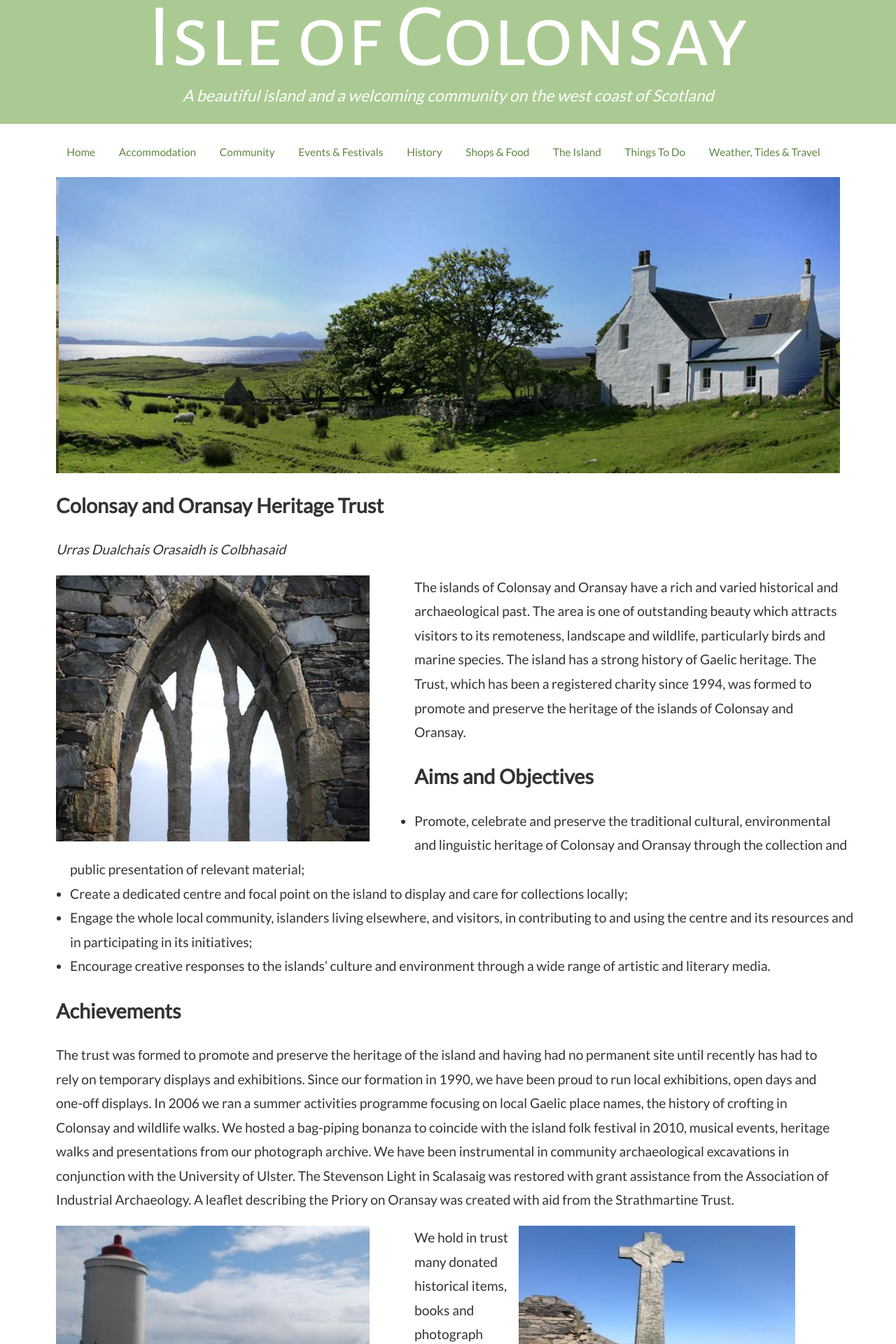
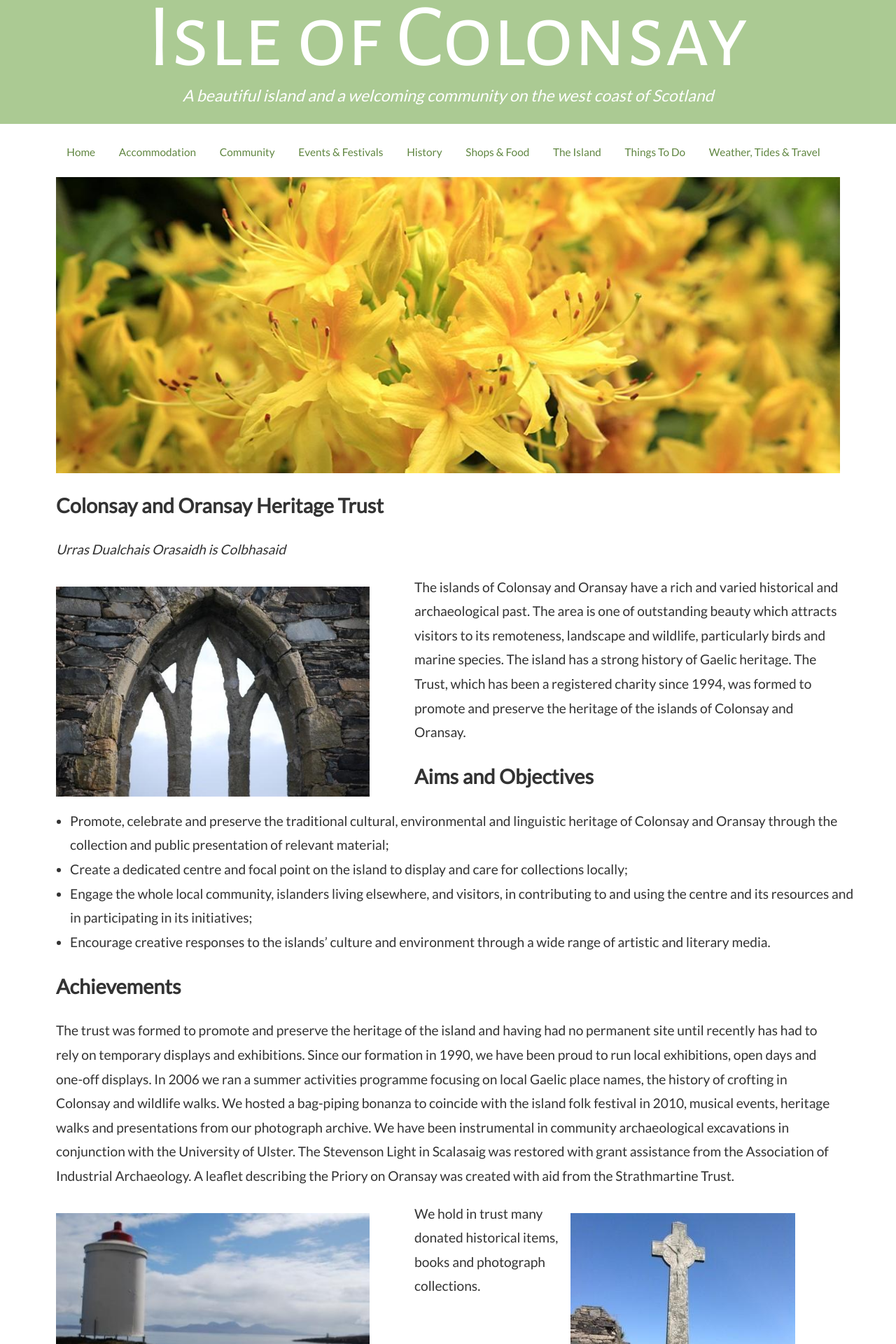
Before and after one commit to dmcnich/cholasa, a Jekyll site: the page built from our-community/colonsay-and-oransay-heritage-trust.md, in a window 1280 px wide. Shown: the top 1920 px of the page at 70% size. Built offline with Jekyll 4.4.1, drawn with Linux system fonts in a browser that asks for light colours; some of the changed text lies outside the part shown.

Commit message:
Autogeneration of banner and news slideshows

```diff
--- a/_config.yml
+++ b/_config.yml
@@ -31,14 +31,18 @@
     values:
       layout: "default"
 
+collections:
+  banners:
+    output: true
+
 # Exclude from processing.
 # The following items will not be processed, by default. Create a custom list
 # to override the default setting.
-# exclude:
-#   - Gemfile
-#   - Gemfile.lock
-#   - node_modules
-#   - vendor/bundle/
-#   - vendor/cache/
-#   - vendor/gems/
-#   - vendor/ruby/
+#exclude:
+#  - Gemfile
+#  - Gemfile.lock
+#  - node_modules
+#  - vendor/bundle/
+#  - vendor/cache/
+#  - vendor/gems/
+#  - vendor/ruby/
--- a/_includes/banner.html
+++ /dev/null
@@ -1,11 +0,0 @@
-<div id="images">
-    <div class='wrapper'>
-        <img src="{{ site.url }}{{ site.baseurl }}/images/KiloranBayColonsay.jpg" />
-        <img src="{{ site.url }}{{ site.baseurl }}/images/BaleromindubhPanorama.jpg" />
-        <img src="{{ site.url }}{{ site.baseurl }}/images/HighlandCattleRelaxingInTheJuneSunshine.jpg" />
-        <img src="{{ site.url }}{{ site.baseurl }}/images/AzaleasInColonsayHouseGardens.jpg" />
-        <img src="{{ site.url }}{{ site.baseurl }}/images/VisitorsEnjoyingKiloranBay.jpg" />
-        <img src="{{ site.url }}{{ site.baseurl }}/images/CowrieShellsAndOthers.jpg" />
-        <img src="{{ site.url }}{{ site.baseurl }}/images/KiloranBayColonsay.jpg" />
-    </div>
-</div>
--- a/_includes/footer.html
+++ /dev/null
@@ -1,20 +0,0 @@
-<footer>
-    <div>
-        <div>
-            <p><a href="http://corncrake.org.uk"><img src="{{ site.url }}{{ site.baseurl }}/images/corncrake.png" /></a></p>
-            <p><a href="https://www.ruralnetwork.scot/funding/leader"><img src="{{ site.url }}{{ site.baseurl }}/images/leader.png" /></a> <a href="http://www.hie.co.uk"><img src="{{ site.url }}{{ site.baseurl }}/images/hie.png" /></a></p>
-        </div>
-        <div>
-            <p>Find us on:</p>
-            <ul>
-                <li id="tripadvisor"><a href="https://www.tripadvisor.co.uk/Tourism-g562664-Isle_of_Colonsay_The_Hebrides_Scotland-Vacations.html">TripAdvisor &raquo;</a></li>
-                <li id="facebook"><a href="http://www.facebook.com/pages/Friends-of-Colonsay/155213141193434">Facebook &raquo;</a></li>
-                <li id="youtube"><a href="https://www.youtube.com/results?search_query=colonsay">Youtube &raquo;</a></li>
-            </ul>
-        </div>
-        <div>
-            <p>Banner photos &copy; Ruari Cumming ARPS:<br /><a href="http://www.hebridean-island-images.com">www.Hebridean-Island-Images.com</a></p>
-        </div>
-    </div>
-    <p>&copy; 2018 Colonsay Community Development Company - <a href="{{ site.url }}{{ site.baseurl }}/island/about-us">Contact Us</a></p>
-</footer>
--- a/_includes/nav.html
+++ /dev/null
@@ -1,19 +0,0 @@
-<nav role="navigation">
-    <ul>
-        <li><a href="{{ site.url }}{{ site.baseurl }}/">Home</a></li>
-        <li><a href="{{ site.url }}{{ site.baseurl}}/accommodation.html">Accommodation</a></li>
-        {% assign pages = site.pages | group_by: 'category' | sort: 'name' %}
-        {% for cat in pages %}
-            {% if cat.name != '' %}
-        <li>{{ cat.name }}
-            <ul>
-              {% assign items = cat.items %}
-              {%- for item in items -%}
-                <li><a href="{{ site.url }}{{ site.baseurl }}{{ item.url }}">{{ item.title }}</a></li>
-              {% endfor %}
-            </ul>
-        </li>
-            {% endif %}
-        {% endfor %}
-    </ul>
-</nav>
--- a/_includes/news.html
+++ /dev/null
@@ -1,12 +0,0 @@
-<section id="news">
-    <h2>Latest News</h2>
-        <div>
-        {% for post in site.posts reversed %}
-            <div class="item {% if post == site.posts.last %}active{% endif %}">
-                <strong> {{ post.date | date_to_long_string }}- {{ post.title }}</strong>
-                <p>{{ post.time }} {{ post.place }}</p>
-                <p>{{ post.content }}</p>
-            </div>
-        {% endfor %}
-    </div>
-</section>
--- a/_layouts/default.html
+++ b/_layouts/default.html
@@ -19,18 +19,80 @@
         <p><a href="{{ site.url }}{{ site.baseurl }}/" title="Home">{{ site.description }}</a></p>
     </header>
 
-{% include nav.html %}
+    <nav role="navigation">
+        <ul>
+            <li><a href="{{ site.url }}{{ site.baseurl }}/">Home</a></li>
+            <li><a href="{{ site.url }}{{ site.baseurl}}/accommodation.html">Accommodation</a></li>
+            {% assign pages = site.pages | group_by: 'category' | sort: 'name' %}
+            {% for cat in pages %}
+                {% if cat.name != '' %}
+            <li>{{ cat.name }}
+                <ul>
+                  {% assign items = cat.items %}
+                  {%- for item in items -%}
+                    <li><a href="{{ site.url }}{{ site.baseurl }}{{ item.url }}">{{ item.title }}</a></li>
+                  {% endfor %}
+                </ul>
+            </li>
+                {% endif %}
+            {% endfor %}
+        </ul>
+    </nav>
 
-{% include banner.html %}
+    <div id="images">
+        <div class='wrapper'>
+                {% for image in site.collections.first.files %}
+            <img src="{{ image.path | remove: '_' | absolute_url }}" />
+                {% endfor %}
+            <img src="{{ site.collections.first.files.first.path | remove: '_' | absolute_url }}" />
+        </div>
+    </div>
 
-    <section id="main-content">
-        <h2 class="page-header">{{ page.title }}</h2>
+    <section>
+        <h2 id="main-content">{{ page.title }}</h2>
             {{ content | markdownify }}
     </section>
 
-{% include news.html %}
+    <section id="news">
+        <div>
+        <h2>Latest News</h2>
+            <div>
+            {% for post in site.posts reversed %}
+                <div>
+                    <strong> {{ post.date | date_to_long_string }}- {{ post.title }}</strong>
+                    <p>{{ post.time }} {{ post.place }}</p>
+                    {{ post.content }}
+                </div>
+            {% endfor %}
+                <div>
+                    <strong> {{ site.posts.last.date | date_to_long_string }}- {{ site.posts.last.title }}</strong>
+                    <p>{{ site.posts.last.time }} {{ site.posts.last.place }}</p>
+                    {{ site.posts.last.content }}
+                </div>
+        </div>
+        </div>
+    </section>
 
-{% include footer.html %}
+    <footer>
+        <div>
+            <div>
+                <p><a href="http://corncrake.org.uk"><img src="{{ site.url }}{{ site.baseurl }}/images/corncrake.png" /></a></p>
+                <p><a href="https://www.ruralnetwork.scot/funding/leader"><img src="{{ site.url }}{{ site.baseurl }}/images/leader.png" /></a> <a href="http://www.hie.co.uk"><img src="{{ site.url }}{{ site.baseurl }}/images/hie.png" /></a></p>
+            </div>
+            <div>
+                <p>Find us on:</p>
+                <ul>
+                    <li id="tripadvisor"><a href="https://www.tripadvisor.co.uk/Tourism-g562664-Isle_of_Colonsay_The_Hebrides_Scotland-Vacations.html">TripAdvisor &raquo;</a></li>
+                    <li id="facebook"><a href="http://www.facebook.com/pages/Friends-of-Colonsay/155213141193434">Facebook &raquo;</a></li>
+                    <li id="youtube"><a href="https://www.youtube.com/results?search_query=colonsay">Youtube &raquo;</a></li>
+                </ul>
+            </div>
+            <div>
+                <p>Banner photos &copy; Ruari Cumming ARPS:<br /><a href="http://www.hebridean-island-images.com">www.Hebridean-Island-Images.com</a></p>
+            </div>
+        </div>
+        <p>&copy; 2018 Colonsay Community Development Company - <a href="{{ site.url }}{{ site.baseurl }}/island/about-us">Contact Us</a></p>
+    </footer>
 
 </body>
 </html>
--- a/our-community/colonsay-and-oransay-heritage-trust.md
+++ b/our-community/colonsay-and-oransay-heritage-trust.md
@@ -5,7 +5,7 @@
 
 *Urras Dualchais Orasaidh is Colbhasaid*
 
-<img class="media-element file-default img-responsive" data-delta="14" typeof="foaf:Image" src="{{ site.url }}{{ site.baseurl }}/images/COHT/priory_0.jpg" width="567" height="380" alt="" />
+![Oransay Priory]({{ site.url }}{{ site.baseurl }}/images/COHT/priory_0.jpg)
 
 The islands of Colonsay and Oransay have a rich and varied historical and archaeological past. The area is one of outstanding beauty which attracts visitors to its remoteness, landscape and wildlife, particularly birds and marine species. The island has a strong history of Gaelic heritage. The Trust, which has been a registered charity since 1994, was formed to promote and preserve the heritage of the islands of Colonsay and Oransay.
 
@@ -20,17 +20,18 @@
 
 The trust was formed to promote and preserve the heritage of the island and having had no permanent site until recently has had to rely on temporary displays and exhibitions. Since our formation in 1990, we have been proud to run local exhibitions, open days and one-off displays. In 2006 we ran a summer activities programme focusing on local Gaelic place names, the history of crofting in Colonsay and wildlife walks. We hosted a bag-piping bonanza to coincide with the island folk festival in 2010, musical events, heritage walks and presentations from our photograph archive. We have been instrumental in community archaeological excavations in conjunction with the University of Ulster. The Stevenson Light in Scalasaig was restored with grant assistance from the Association of Industrial Archaeology. A leaflet describing the Priory on Oransay was created with aid from the Strathmartine Trust.
 
-<img height="225" style="width: 57.54%; height: 325px;" class="media-element file-side-image-left img-responsive" data-delta="4" typeof="foaf:Image" src="{{ site.url }}{{ site.baseurl }}/images/COHT/light%20house.jpg" width="460" alt="" /><img height="473" style="width: 35.3%; height: 323px;" class="media-element file-side-image-right img-responsive" data-delta="5" typeof="foaf:Image" src="{{ site.url }}{{ site.baseurl }}/images/COHT/Cross.jpg" width="321" alt="" />
+![The Lighthouse]({{ site.url }}{{ site.baseurl }}/images/COHT/light%20house.jpg)
+![The cross]({{ site.url }}{{ site.baseurl }}/images/COHT/Cross.jpg)
 
 We hold in trust many donated historical items, books and photograph collections.
 
-<img class="media-element file-default img-responsive" data-delta="7" typeof="foaf:Image" src="{{ site.url }}{{ site.baseurl }}/images/COHT/Scalasaig%20Hotel.jpg" width="343" height="257" alt="" />
+![The Hotel]({{ site.url }}{{ site.baseurl }}/images/COHT/Scalasaig%20Hotel.jpg)
 
 ### Exhibition Centre
 
 Old Generator Shed, Port Mor
 
-<img class="media-element file-default img-responsive" data-delta="8" typeof="foaf:Image" src="{{ site.url }}{{ site.baseurl }}/images/COHT/old%20heritage.jpg" width="642" height="429" alt="" />
+![The old heritage centre]({{ site.url }}{{ site.baseurl }}/images/COHT/old%20heritage.jpg)
 
 In 2012 the Trust was offered, courtesy of Colonsay Estate, the use of a redundant Generator Shed at Port Mor on the west side of the island to house exhibitions and display materials until such time as a more permanent purpose-built centre could be achieved, which is the long term goal of the Trust.
 
@@ -40,18 +41,18 @@
 
 Kilchattan
 
-<img class="media-element file-default img-responsive" data-delta="9" typeof="foaf:Image" src="{{ site.url }}{{ site.baseurl }}/images/COHT/new%20heritage.jpg" width="600" height="450" alt="" />
+![The new heritage centre]({{ site.url }}{{ site.baseurl }}/images/COHT/new%20heritage.jpg)
 
 In 2016 Colonsay and Oransay Heritage Trust was generously offered the Baptist Church in Kilchattan as a centre to display of the collection of items that the Trust holds. It has also served as a superb venue for events and workshops, particularly during the Spring Festival held annually on the island.
 
-<img class="media-element file-side-image-left img-responsive" data-delta="10" typeof="foaf:Image" src="{{ site.url }}{{ site.baseurl }}/images/COHT/window%20display.jpg" width="460" height="345" alt="" />
-<img class="media-element file-side-image-right img-responsive" data-delta="12" typeof="foaf:Image" src="{{ site.url }}{{ site.baseurl }}/images/COHT/bones%20cabinet.jpg" width="460" height="346" alt="" />
+![ The window display]({{ site.url }}{{ site.baseurl }}/images/COHT/window%20display.jpg)
+![Bones in a cabinet]({{ site.url }}{{ site.baseurl }}/images/COHT/bones%20cabinet.jpg)
 
 The Baptist Church has a strong history on Colonsay which stems from 1812 when the Rev. Dugald Sinclair, touring the Highlands &amp; Western Isles, first visited. After attempting to leave and being beaten back by the wind on three occasions, he took it as a message that the Lord had a need for him on the island.
 
 The congregation thrived and in 1879 the current church building was erected, seating 100 people. It has continued in use since then but a declining congregation led to the decision to donate it to the Trust and herald a new chapter in its use and function.
 
-<img class="media-element file-default img-responsive" data-delta="13" typeof="foaf:Image" src="{{ site.url }}{{ site.baseurl }}/images/COHT/new%20heritage%202.jpg" width="600" height="450" alt="" />
+![The new heritage centre, again]({{ site.url }}{{ site.baseurl }}/images/COHT/new%20heritage%202.jpg)
 
 ## Membership and Website
 
@@ -59,4 +60,4 @@
 
 Further information about the Trust and Membership can be found on our website, currently under construction.
 
-<a href="http://www.colonsaycaptured.com/">www.colonsaycaptured.com</a>
+<http://www.colonsaycaptured.com>
--- a/style.scss
+++ b/style.scss
@@ -1,5 +1,9 @@
 ---
 ---
+{% assign imagenumber = site.collections.first.files | size %}
+{% assign newsnumber = site.posts | size %}
+{% assign imageslides = imagenumber | plus:1 %}
+{% assign newsslides = newsnumber | plus:1 %}
 
 @import url('https://fonts.googleapis.com/css?family=Alegreya+Sans+SC|Lato');
 
@@ -20,6 +24,10 @@
     margin: 0 auto;
 }
 
+h3 {
+    clear: both;
+}
+
 a {
     text-decoration: none;
     color: #de873a;
@@ -36,9 +44,31 @@
     width: 100%;
 }
 
-p, div, ul, h2 {
+p, div, ul, h2, h3 {
     max-width: 70rem;
     margin: 1em auto;
+}
+
+section img {
+    max-width: 40%;
+    float: left;
+    margin-right: 4rem;
+    margin-top: 1rem;
+    &:nth-of-type(2n) {
+        float:right;
+    }
+}
+
+blockquote {
+    background-color: #a8d5e2;
+    &:before { content: "";
+        position: absolute;
+        background: #a8d5e2;
+        top: 0;
+        bottom: 0;
+        width: 9999em;
+        right: 99.9%;
+    }
 }
 
 header {
@@ -62,11 +92,6 @@
             color:inherit;
         }
     }
-}
-
-#skip-link {
-    position:absolute;
-    top:-200rem;
 }
 
 nav {
@@ -124,7 +149,6 @@
 footer {
     background: #abca93;
     color: #fff;
-    min-height: 25rem;
     & div {
         max-width:70rem;
         margin: 0 auto;
@@ -140,13 +164,22 @@
     }
     & > p {
         max-width: 70rem;
-        float: left;
         text-align: center;
-        margin: 2em auto;
+        padding: 2em;
+        margin: 0 auto;
+        clear:both;
     }
     & img {
         margin:0.5em;
     }
+    & ul {
+        list-style-type: none;
+    }
+}
+
+#skip-link {
+    position:absolute;
+    top:-200rem;
 }
 
 #images {
@@ -155,9 +188,9 @@
     max-width: 70rem;
     margin: 0 auto;
     & div {
-        width: 700vw;
-        max-width: 490rem;
-        -webkit-animation: slide 30s ease infinite;
+        width: {{ imageslides }}*100vw;
+        max-width: {{ imageslides }}*70rem;
+        -webkit-animation: imageslide {{ imagenumber }}*12s ease infinite;
     }
     & img {
         float: left;
@@ -167,14 +200,16 @@
 }
 
 #news {
+    background-color: #eee;
+    & > div {
         overflow: hidden;
         width: 100vw;
         max-width: 70rem;
         margin: 0 auto;
         & > div {
-        width: 200vw;
-        max-width: 140rem;
-        -webkit-animation: slide 18s ease infinite;
+            width: {{ newsslides }}*100vw;
+            max-width: {{ newsslides }}*70rem;
+            -webkit-animation: newsslide {{ newsnumber }}*12s ease infinite;
             & > div {
                 float: left;
                 width: 100vw;
@@ -182,33 +217,19 @@
             }
         }
     }
-
-@-webkit-keyframes slide {
-    8% {margin-left: 0;}
-    16% {margin-left: -100%;}
-    24% {margin-left: -100%;}
-    32% {margin-left: -200%;}
-    40% {margin-left: -200%;}
-    48% {margin-left: -300%;}
-    56% {margin-left: -300%;}
-    64% {margin-left: -400%;}
-    72% {margin-left: -400%;}
-    80% {margin-left: -500%;}
-    88% {margin-left: -500%;}
-    96% {margin-left: -600%;}
 }
 
-section img {
-    max-width: 40%;
-    float: left;
-    margin-right: 4rem;
-    &:nth-of-type(2n) {
-        float:right;
+@-webkit-keyframes newsslide {
+{% for i in (1..newsnumber) %}
+    {{ i | minus:0.5 | times: 100 | divided_by:newsnumber }}% {margin-left:-{{ i | minus:1 | times: 100 }}%;}
+    {{ i | times: 100 | divided_by:newsnumber }}% {margin-left: -{{ i | times: 100}}%;}
+{% endfor %}
 }
-}
-
-footer ul {
-    list-style-type: none;
+@-webkit-keyframes imageslide {
+{% for i in (1..imagenumber) %}
+    {{ i | minus:0.5 | times: 100 | divided_by:imagenumber }}% {margin-left:-{{ i | minus:1 | times: 100 }}%;}
+    {{ i | times: 100 | divided_by:imagenumber }}% {margin-left: -{{ i | times: 100}}%;}
+{% endfor %}
 }
 
 #facebook:before {
```
Also changed, not shown: _banners/AzaleasInColonsayHouseGardens.jpg (renamed from images/AzaleasInColonsayHouseGardens.jpg), _banners/BaleromindubhPanorama.jpg (renamed from images/BaleromindubhPanorama.jpg), _banners/CowrieShellsAndOthers.jpg (renamed from images/CowrieShellsAndOthers.jpg), _banners/HighlandCattleRelaxingInTheJuneSunshine.jpg (renamed from images/HighlandCattleRelaxingInTheJuneSunshine.jpg), _banners/KiloranBayColonsay.jpg (renamed from images/KiloranBayColonsay.jpg), _banners/VisitorsEnjoyingKiloranBay.jpg (renamed from images/VisitorsEnjoyingKiloranBay.jpg). Lines whose indentation alone changed are shown as unchanged.
